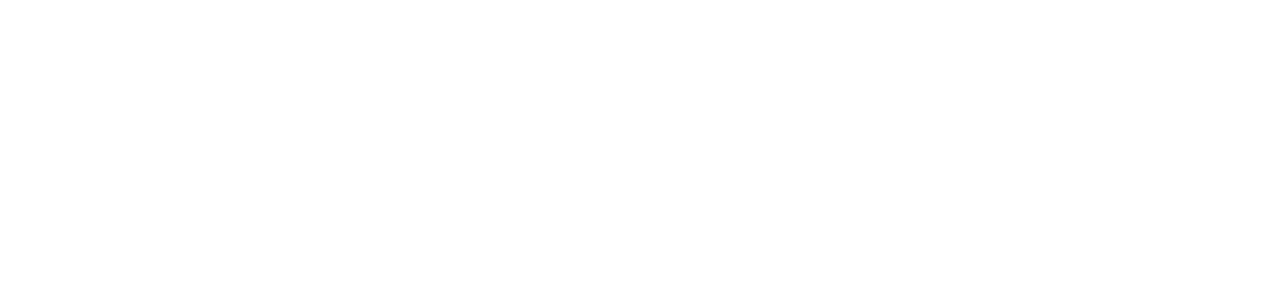
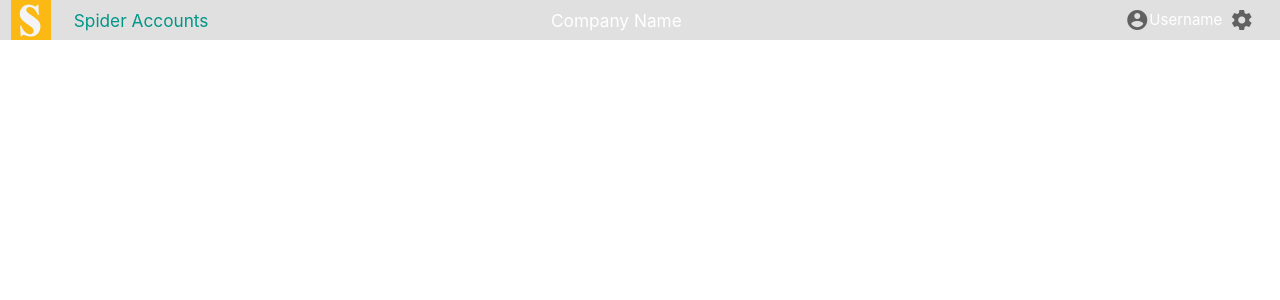
Before and after one commit to adriankokai/spidersdotcofrontend, a React (Create React App) app: page /dashboard/1 in a window 1280 px wide. Before the commit this address had no page. Shown: the top 300 px of the page. Built offline with nearby package versions, Linux system fonts and the light colour scheme; no server answers.

Commit message:
create navbar for dashboard page

```diff
--- a/src/App.js
+++ b/src/App.js
@@ -6,6 +6,7 @@
 import BlogPost from './pages/BlogPost';
 import Accounts from './pages/Accounts';
 import CompanyList from './pages/CompanyList';
+import Dashboard from './pages/Dashboard';
 
 export class App extends Component {
   render() {
@@ -17,6 +18,7 @@
           <Route exact path='/accounts' element={<Accounts />} />
           <Route exact path='/blogpost/:title' element={<BlogPost />} />
           <Route exact path='/companyList' element={<CompanyList />} />
+          <Route exact path='/dashboard/:id' element={<Dashboard />} />
         </Routes>
       </Router>
     )
--- /dev/null
+++ b/src/components/accounts/navbar/DashboardNavbar.js
@@ -0,0 +1,44 @@
+import React, { use } from 'react';
+import Logo from '../../../images/spidersdotcoLogo.jpg';
+import './dashboardnavbar.css';
+import { useSelector, useDispatch } from 'react-redux';
+import { fetchCompany } from '../../../store/slice/fetchCompanySlice';
+import { fetchUser } from '../../../store/slice/fetchUserSlice';
+import { useParams } from 'react-router-dom';
+
+
+export default function Navbar(props) {
+  const company = useSelector((state) => state.fetchCompany?.company);
+  const user = useSelector((state) => state.fetchUser?.user);
+  const dispatch = useDispatch();
+  const {id} = useParams(); // Get the company ID from the URL parameters
+
+  React.useEffect(() => {
+    dispatch(fetchCompany(id)); // Fetch company data using the company ID
+    dispatch(fetchUser());
+  }, []);
+
+  return (
+    <div className='navbar-fixed'>
+    <nav className="grey lighten-2 z-depth-0">
+        <div className="nav-wrapper transparent row">
+            <img src={Logo}  className='col spiderlogo' />
+            <h6 href="#" className="brand teal-text col hide-on-small-and-down"  >
+                Spider Accounts
+            </h6>
+            <h6 className=' offset-s3 offset-m1 offset-l3 col' >{company?.name || "Company Name"}</h6>
+            <ul id="nav-mobile" className="right col">
+                <li className='row hide-on-small-and-down'  >
+                  <a href="#" className='row ' >
+                    <i class="material-icons grey-text text-darken-2 col no-padding">account_circle</i>
+                     <span href="#" className='col no-padding' >{user?.username || "Username"}</span>
+                  </a>
+
+                </li>
+                 <li><a href="#"><i class="material-icons grey-text text-darken-2">settings</i></a></li>
+            </ul>
+        </div>
+    </nav>
+    </div>
+  )
+}
--- /dev/null
+++ b/src/components/accounts/navbar/dashboardnavbar.css
@@ -0,0 +1,28 @@
+nav {
+    height: 50px;
+    line-height: 50px;
+}
+nav, h5, i, nav [class^="mdi-"], nav [class*="mdi-"], nav i.material-icons {
+    height: 50px;
+    line-height: 50px;
+}
+nav .button-collapse i, img.spiderlogo {
+    height: 50px;
+    line-height: 50px;
+}
+nav .brand-logo {
+    font-size: 1.6rem; /* Adjust font size if needed to fit the new height */
+    line-height: 50px; /* Ensure logo is vertically centered */
+}
+
+
+
+/* For screens larger than 600px (Materialize default breakpoint) */
+@media only screen and (min-width: 601px) {
+    nav, nav .nav-wrapper i, img.spiderlogo, nav a.button-collapse, nav a.button-collapse i {
+        height: 40px;
+        line-height: 40px;
+    }
+
+
+}
--- /dev/null
+++ b/src/pages/Dashboard.js
@@ -0,0 +1,21 @@
+import React from 'react'
+import DashboardNavbar from '../components/accounts/navbar/DashboardNavbar';
+
+/*
+This is the Dashboard page component. It will display the dashboard for a
+specific company. The dashboard will have a navbar, a sidebar, and a main
+content area. The navbar will have the company name and a logout button.
+The sidebar will have links to different sections of the dashboard such as
+"Receipts", "Invoices", "Chart of Accounts", etc. The main content area
+will display the content for the selected section of the dashboard.
+The organisation data will be fetched from the backend when the component
+mounts. The dashboard data will be stored in the component's state and
+rendered in the main content area.
+*/
+export default function Dashboard() {
+  return (
+    <div>
+        <DashboardNavbar />
+    </div>
+  )
+}
```
